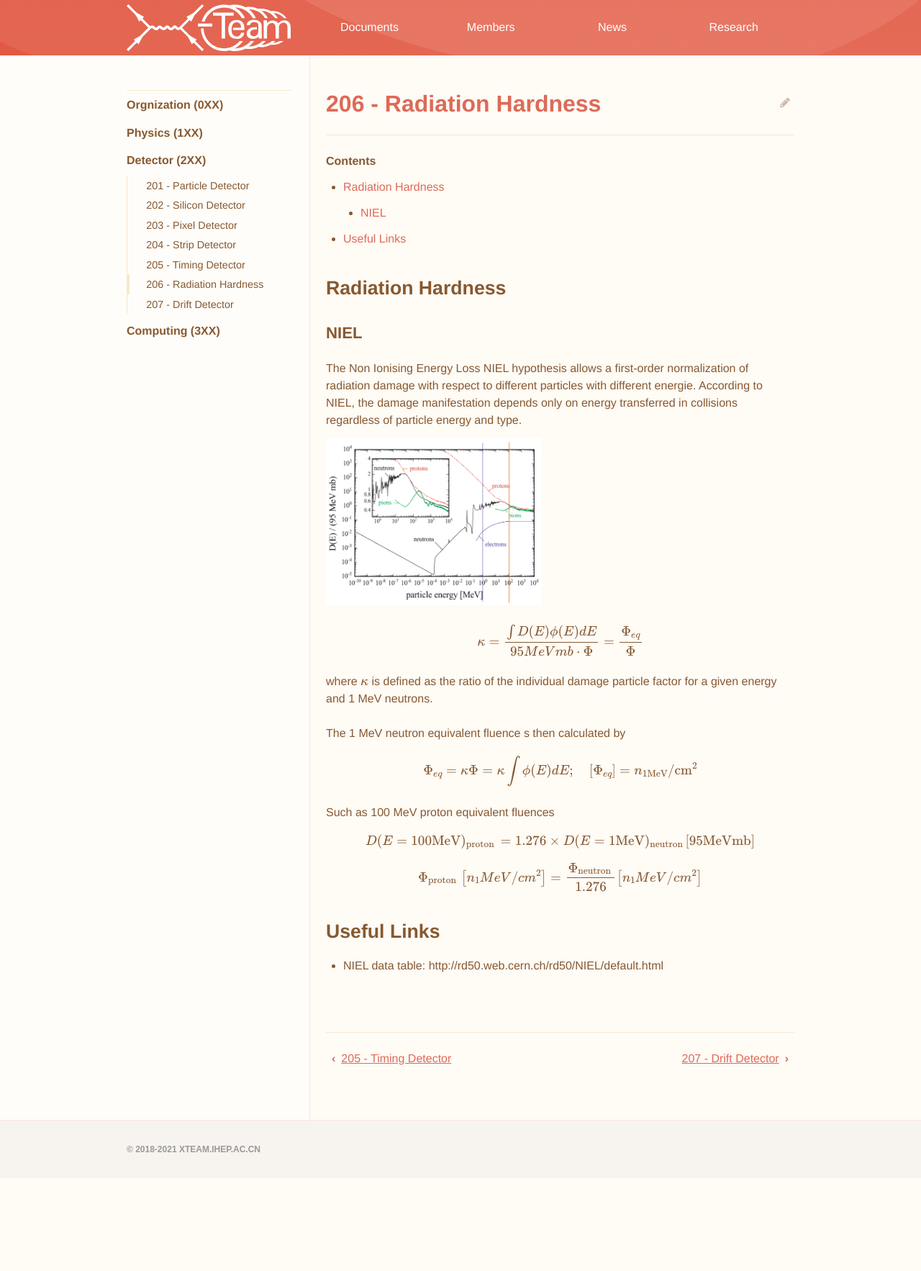
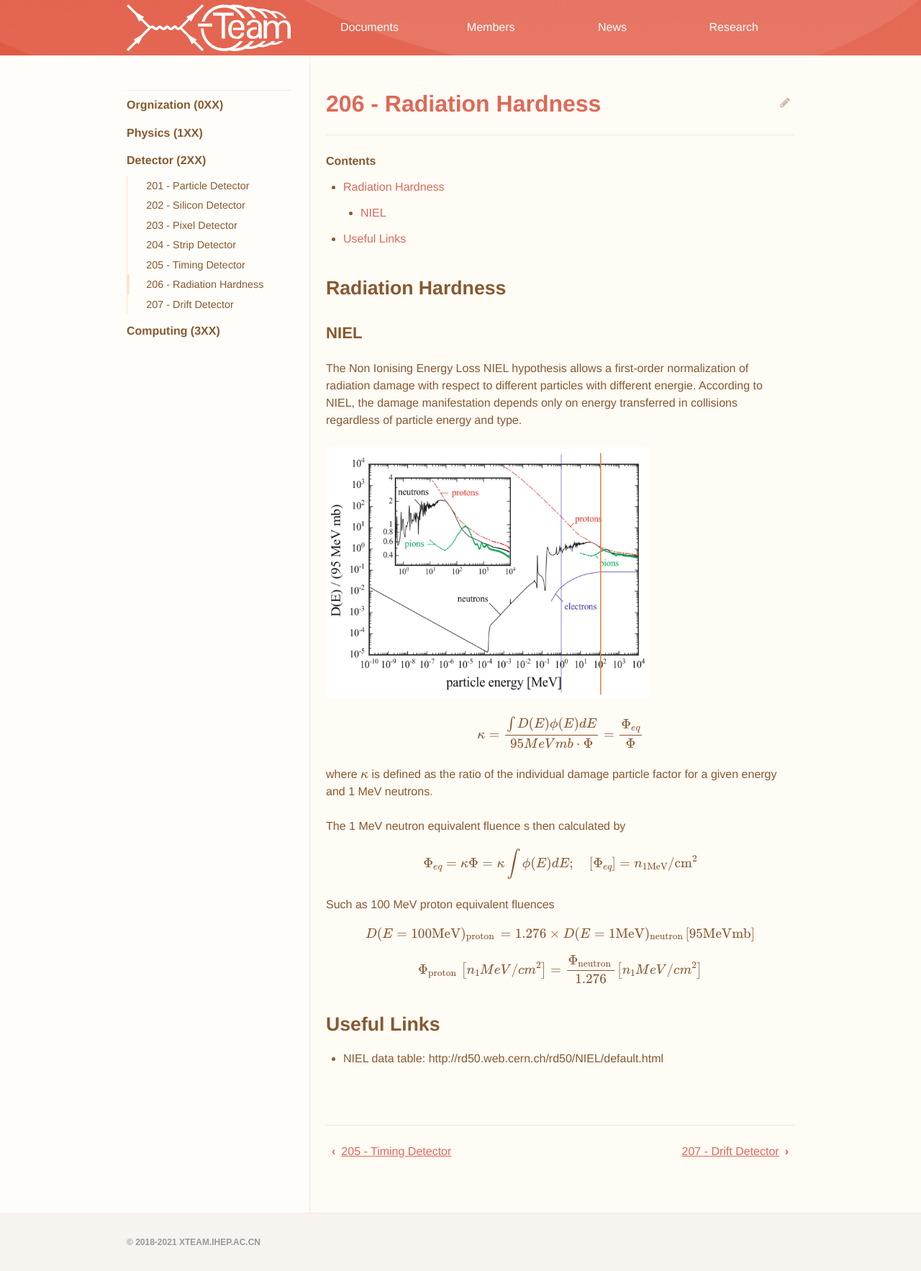
Before and after one commit to dt-np/xteam, a Jekyll site: the page built from _docs/206_rad.md, in a window 1280 px wide. Shown: the whole page at 72% size. Built offline with Jekyll 4.4.1, drawn with Linux system fonts in a browser that asks for light colours; formulas are drawn with MathJax 3; before the commit the page ends 1637 px from its top, so only the background shows below that.

Commit message:
update 206

```diff
--- a/_docs/206_rad.md
+++ b/_docs/206_rad.md
@@ -18,9 +18,9 @@ of radiation damage with respect to different particles with different energie.
 According to NIEL, the damage manifestation depends only on energy
 transferred in collisions regardless of particle energy and type.
 
-<div style="align: center">
-<img src="/images/NIEL.png" width="300"/>
-</div>
+
+<img src="/images/NIEL.png" width="450"/>
+
 
 
 $$
```
